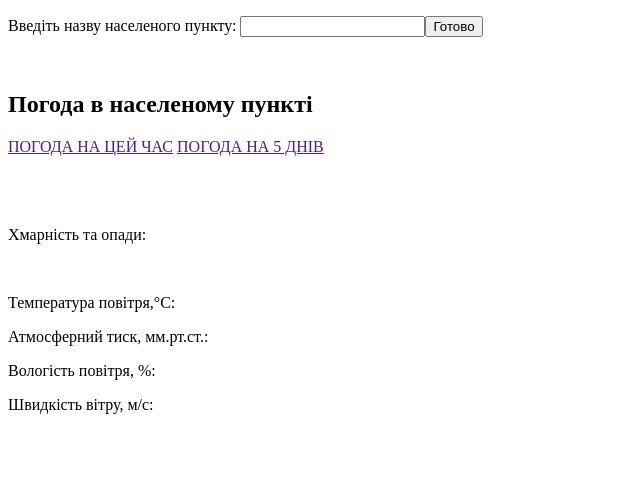
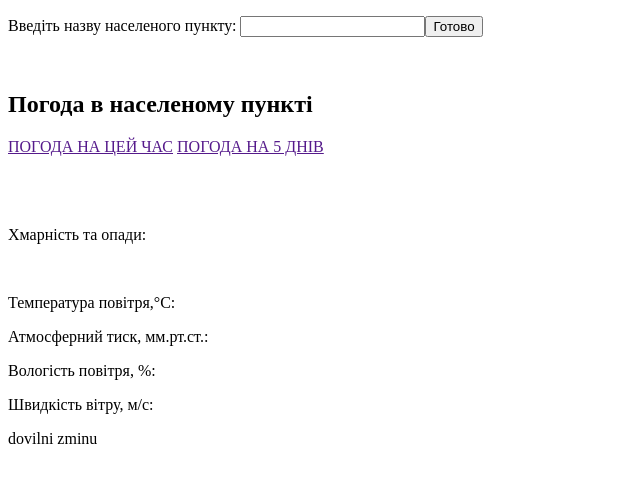
Before and after one commit to Yarovji/virstiuk.github.io, a plain HTML site: page index.html in a window 1280 px wide. Shown: the whole page, without its empty margins (0-640 px from the left). Drawn offline with Linux system fonts and the light colour scheme.

Commit message:
dovilni zminu v gilci

```diff
--- a/index.html
+++ b/index.html
@@ -22,6 +22,7 @@
           <p>Атмосферний тиск, мм.рт.ст.:</p>
           <p>Вологість повітря, %:</p>
           <p>Швидкість вітру, м/с:</p>
+          <p>dovilni zminu</p>
         </div>
          <div id="right">
 
```
